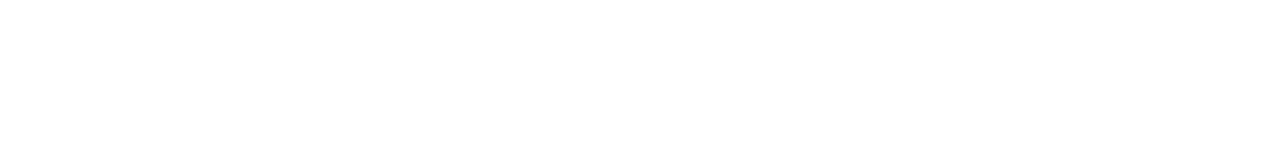
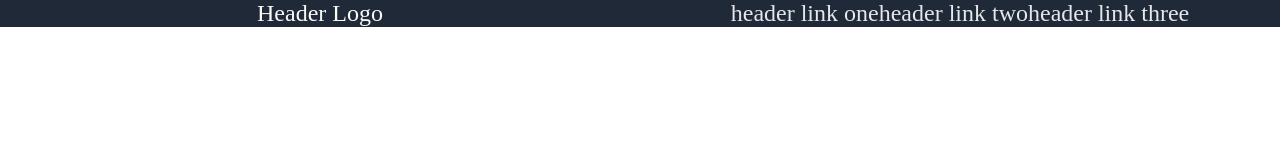
Before and after one commit to itsnotHan/landing_page, a plain HTML site: page index.html in a window 1280 px wide. Drawn offline with Linux system fonts and the light colour scheme.

Commit message:
Created the header logo

```diff
--- a/index.html
+++ b/index.html
@@ -3,11 +3,23 @@
 <head>
     <meta charset="UTF-8">
     <meta name="viewport" content="width=device-width, initial-scale=1.0">
-    <title>landing_page</title>
+    <title>Landing Page</title>
+    <link rel="stylesheet" href = "styles.css">
 </head>
 <body>
-
-
-
+    <div class="first-section">
+        <div class="navbar">
+            <div class="navbar-left">
+                <p id="header-logo">Header Logo</p>
+            </div>
+            <div class="navbar-right">
+                <ul style="list-style-type:none;">
+                    <li class="header-link" >header link one </li>
+                    <li class="header-link" >header link two </li>
+                    <li class="header-link" >header link three </li>
+                </ul>
+            </div>
+        </div>
+    </div>
 </body>
 </html>
--- a/styles.css
+++ b/styles.css
@@ -0,0 +1,41 @@
+@import url('https://fonts.googleapis.com/css2?family=Roboto&display=swap');
+
+* {
+    margin: 0;
+    padding: 0;
+}
+
+body{
+    font-family: 'Roboto Slab', serif;
+}
+
+.first-section{
+    background-color: #1F2937;
+}
+
+#header-logo{
+    font-size: 24px;
+    color: #F9FAF8;
+}
+
+.header-link{
+    font-size: 24px;
+    color: #E5E7EB;
+}
+
+.navbar{
+    display: flex;
+    flex-direction: row;
+}
+
+ul{
+    display: flex;
+    flex-direction: row;
+}
+
+.navbar-left,.navbar-right{
+    display: flex;
+    width: 50%;
+    justify-content: center;
+    align-items: center;
+}
```
